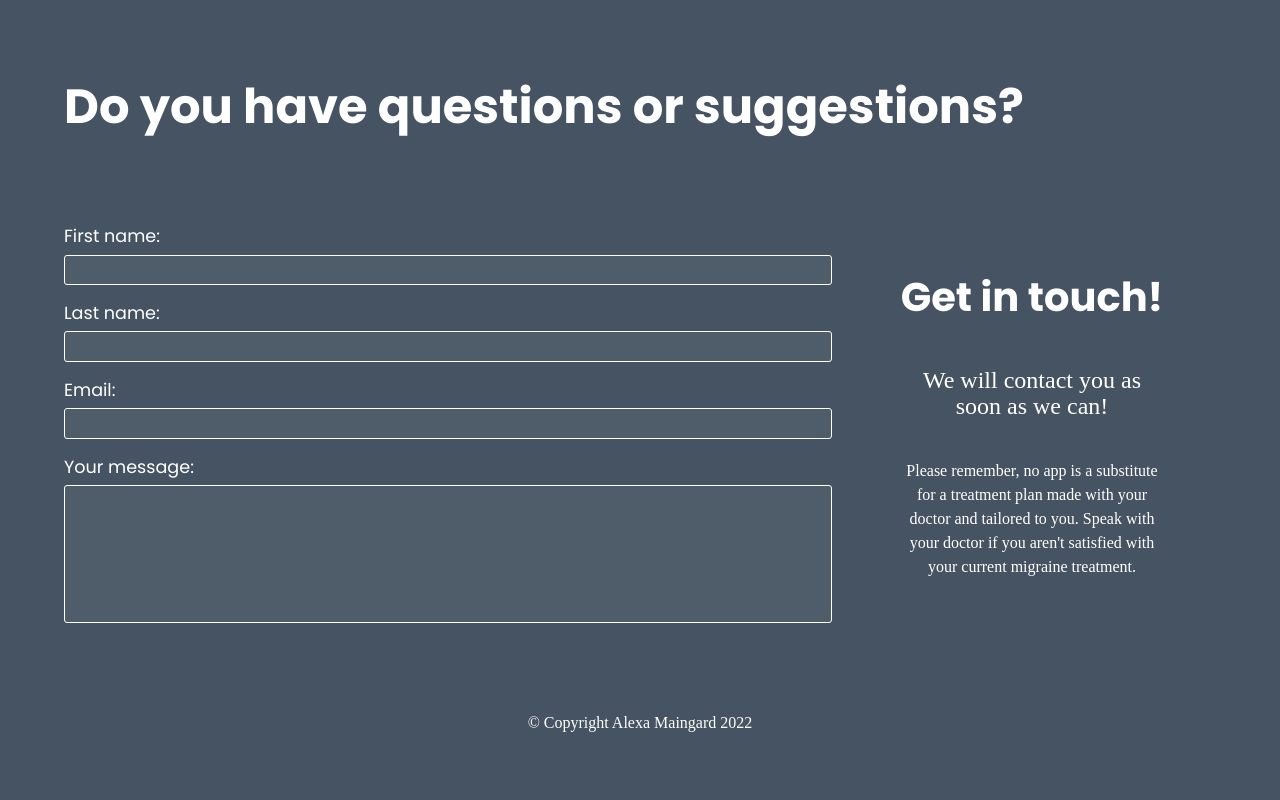
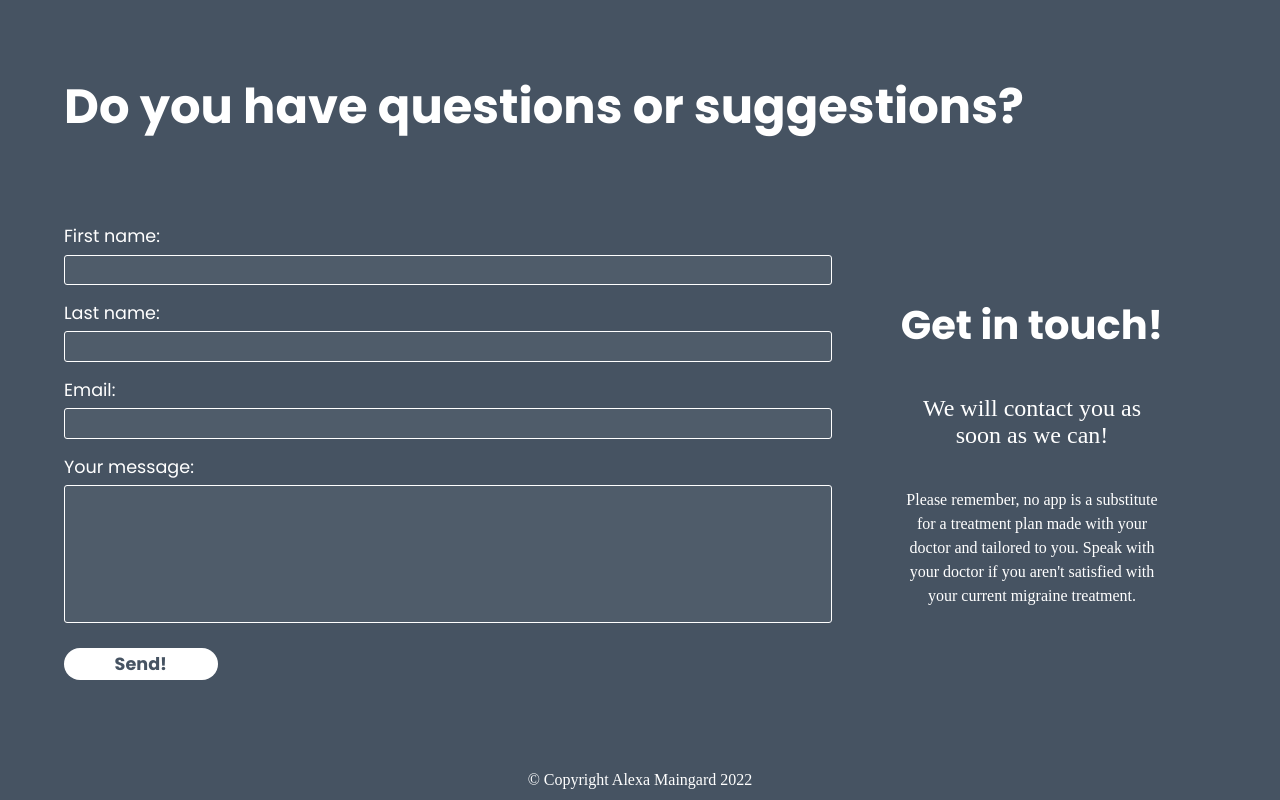
Before and after one commit to alexamaingard/migraine-witch-final-project, a React (Create React App) app: page / in a window 1280 px wide. Shown: the part 2225-3025 px from the top of the page. Before the commit the page ends 2968 px from the top, so only its background shows below. Built offline with nearby package versions, Linux system fonts and the light colour scheme; no server answers; a web font is replaced by a local one.

Commit message:
add contact button

```diff
--- a/src/client/components/Contact.tsx
+++ b/src/client/components/Contact.tsx
@@ -28,6 +28,9 @@ export const Contact = () => {
                                 rows={5}
                             ></textarea>
                         </label>
+                        <div className='button-container'>
+                            <button type='submit' className='white-button'>Send!</button>
+                        </div>
                     </form>
                 </div>
                 <div className='contact-right'>
--- a/src/client/styles/contact.css
+++ b/src/client/styles/contact.css
@@ -61,3 +61,7 @@ textarea {
     text-align: center;
     width: 20vw;
 }
+
+.contact-form .button-container {
+    justify-content: flex-start;
+}
```
